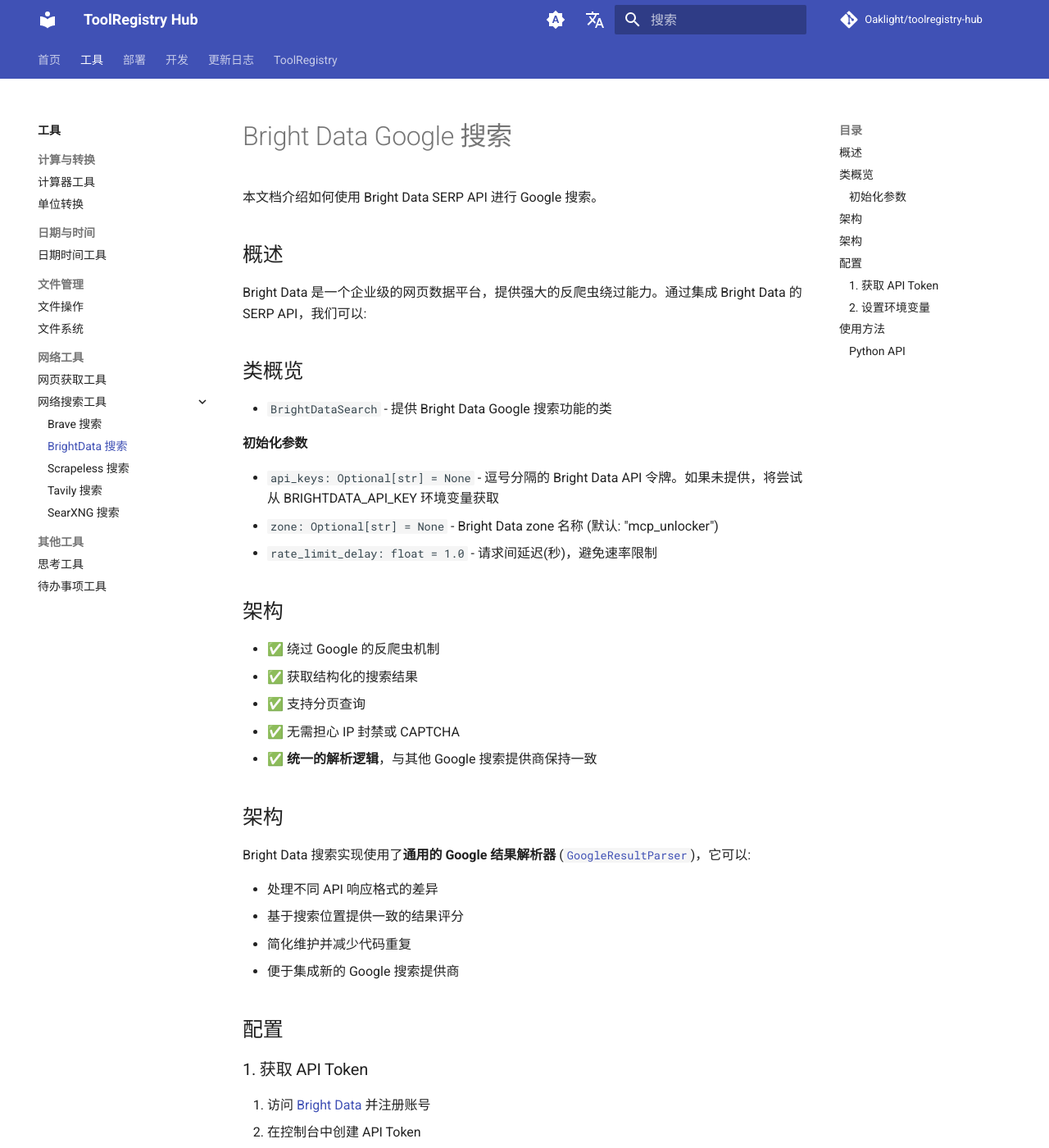
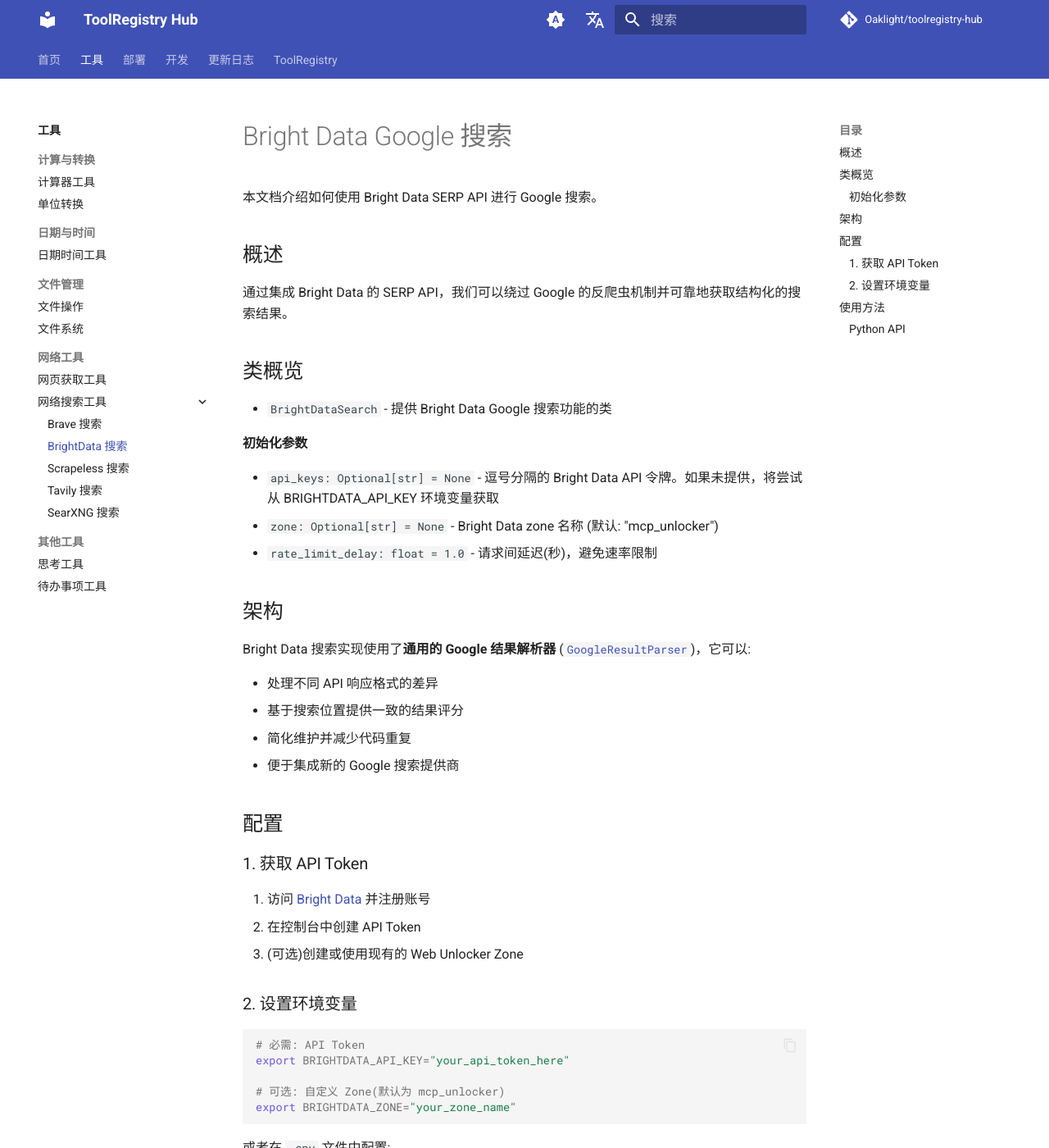
Before and after one commit to Oaklight/toolregistry-hub, an MkDocs documentation site: the page built from docs/tools/websearch/brightdata.md, in a window 1280 px wide and 1400 px high. Shown: the whole window at 82% size. Built offline with MkDocs 1.6.1 and Material for MkDocs 9.7.7, drawn with Linux system fonts in a browser that asks for light colours; comment, search, counter and statistics services are not loaded.

Commit message:
📝 docs(websearch): update brightdata and index documentation
- update brightdata.md to simplify overview and remove redundant architecture points
- remove duplicate architecture section and streamline content
- update index.md to remove deprecated architecture upgrade plan reference

【docs】documentation updates for websearch tools
【refactor】remove redundant content and improve clarity

```diff
--- a/docs/tools/websearch/brightdata.md
+++ b/docs/tools/websearch/brightdata.md
@@ -4,7 +4,7 @@
 
 ## 概述
 
-Bright Data 是一个企业级的网页数据平台，提供强大的反爬虫绕过能力。通过集成 Bright Data 的 SERP API，我们可以:
+通过集成 Bright Data 的 SERP API，我们可以绕过 Google 的反爬虫机制并可靠地获取结构化的搜索结果。
 
 ## 类概览
 
@@ -15,14 +15,6 @@
 - `api_keys: Optional[str] = None` - 逗号分隔的 Bright Data API 令牌。如果未提供，将尝试从 BRIGHTDATA_API_KEY 环境变量获取
 - `zone: Optional[str] = None` - Bright Data zone 名称 (默认: "mcp_unlocker")
 - `rate_limit_delay: float = 1.0` - 请求间延迟(秒)，避免速率限制
-
-## 架构
-
-- ✅ 绕过 Google 的反爬虫机制
-- ✅ 获取结构化的搜索结果
-- ✅ 支持分页查询
-- ✅ 无需担心 IP 封禁或 CAPTCHA
-- ✅ **统一的解析逻辑**，与其他 Google 搜索提供商保持一致
 
 ## 架构
 
```
Also changed, not shown: docs/tools/websearch/index.md (+0 -4 lines).
